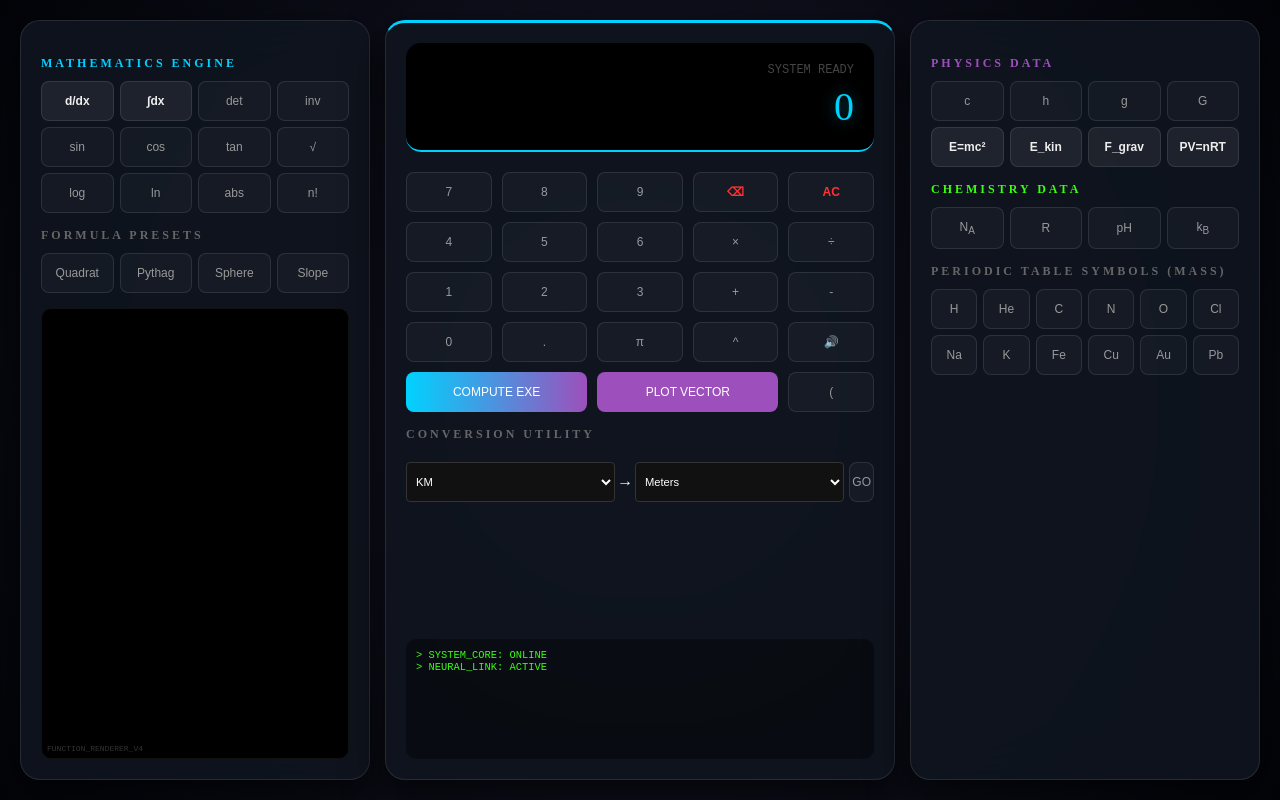
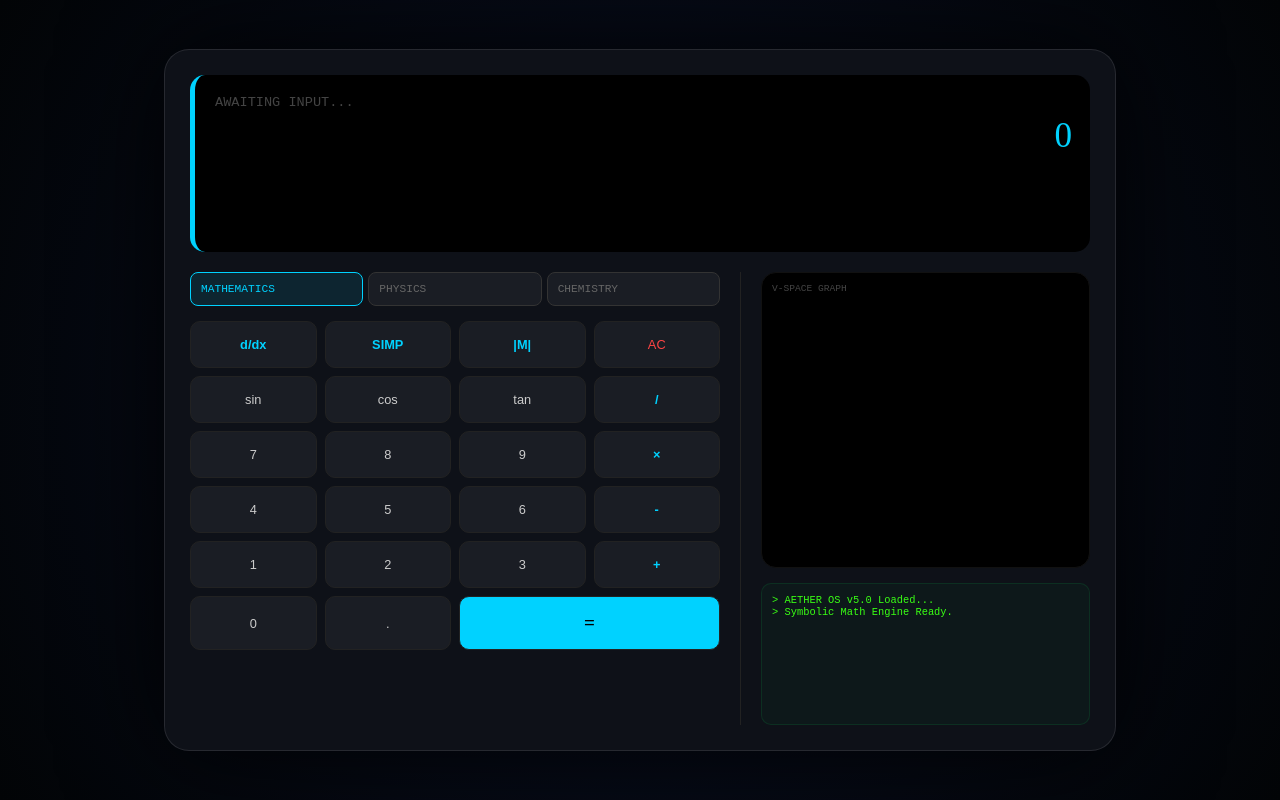
Before and after one commit to yashdeshwal9068-creator/Ultimate-Destroyer-Calculator-PRO, a plain HTML site: page index.html in a window 1280 px wide. Drawn offline with Linux system fonts and the light colour scheme.

Commit message:
Refactor HTML for Quantum Symbolic Engine

```diff
--- a/index.html
+++ b/index.html
@@ -3,217 +3,225 @@
 <head>
     <meta charset="UTF-8">
     <meta name="viewport" content="width=device-width, initial-scale=1.0">
-    <title>AETHER-OMNI | Quantum Intelligence System</title>
+    <title>AETHER-ULTIMA | Quantum Symbolic Engine</title>
     <script src="https://cdnjs.cloudflare.com"></script>
     <link href="https://fonts.googleapis.com" rel="stylesheet">
     <style>
         :root {
-            --m-blue: #00d2ff; --p-purple: #9d50bb; --c-green: #39ff14;
-            --danger: #ff3131; --glass: rgba(15, 20, 30, 0.9); --border: rgba(255, 255, 255, 0.1);
+            --m-color: #00d2ff; --p-color: #bc13fe; --c-color: #39ff14;
+            --bg: #020406; --panel: rgba(15, 18, 25, 0.98);
         }
 
         body {
-            background: #020408; color: #fff; font-family: 'JetBrains Mono', monospace;
-            margin: 0; display: flex; height: 100vh; overflow: hidden;
-            background-image: radial-gradient(circle at 50% 50%, #1a1a2e 0%, #020408 100%);
+            background: var(--bg); color: #fff; font-family: 'JetBrains Mono', monospace;
+            margin: 0; display: flex; justify-content: center; align-items: center; height: 100vh;
+            background-image: radial-gradient(circle at 50% 50%, #0a1128 0%, #020406 100%);
         }
 
-        .master-grid {
-            display: grid; grid-template-columns: 350px 1fr 350px;
-            width: 100%; gap: 15px; padding: 20px; box-sizing: border-box;
+        .calc-container {
+            width: 900px; height: 650px; background: var(--panel);
+            border-radius: 25px; border: 1px solid rgba(255,255,255,0.1);
+            display: grid; grid-template-columns: 1fr 350px; gap: 20px; padding: 25px;
+            box-shadow: 0 0 100px rgba(0,0,0,0.9);
         }
 
-        .panel {
-            background: var(--glass); border: 1px solid var(--border);
-            border-radius: 20px; display: flex; flex-direction: column; padding: 20px;
-            backdrop-filter: blur(25px); box-shadow: 0 15px 40px rgba(0,0,0,0.7);
+        /* Display System */
+        .display-system {
+            grid-column: span 2; background: #000; border-radius: 15px; padding: 20px;
+            border-left: 5px solid var(--m-color); position: relative;
         }
+        #history { font-size: 0.85rem; color: #444; margin-bottom: 5px; }
+        #main-input { font-family: 'Orbitron'; font-size: 2.2rem; color: var(--m-color); outline: none; border: none; background: transparent; width: 100%; text-align: right; }
 
-        /* Displays */
-        .screen-container {
-            background: #000; border-radius: 15px; padding: 20px;
-            border-bottom: 2px solid var(--m-blue); margin-bottom: 20px;
-        }
-        #hist { font-size: 0.75rem; color: #444; height: 20px; text-align: right; }
-        #out { font-family: 'Orbitron'; font-size: 2.5rem; text-align: right; color: var(--m-blue); text-shadow: 0 0 15px rgba(0,210,255,0.4); }
+        /* Left Side: Controls */
+        .control-side { display: flex; flex-direction: column; gap: 15px; }
 
-        /* Grids & Buttons */
-        h2 { font-family: 'Orbitron'; font-size: 0.75rem; letter-spacing: 3px; margin: 15px 0 10px; color: #666; }
-        .grid { display: grid; grid-template-columns: repeat(4, 1fr); gap: 6px; }
+        .mode-tabs { display: flex; gap: 5px; }
+        .tab { flex: 1; padding: 10px; background: rgba(255,255,255,0.05); border: 1px solid #333; color: #666; cursor: pointer; border-radius: 8px; font-size: 0.7rem; transition: 0.3s; }
+        .tab.active { background: rgba(0,210,255,0.1); color: var(--m-color); border-color: var(--m-color); }
 
-        button {
-            background: rgba(255,255,255,0.03); border: 1px solid var(--border);
-            color: #999; padding: 12px 2px; border-radius: 8px; cursor: pointer;
-            font-size: 0.75rem; transition: 0.2s cubic-bezier(0.4, 0, 0.2, 1);
-        }
-        button:hover { background: rgba(255,255,255,0.1); color: #fff; transform: translateY(-2px); border-color: #fff; }
+        .btn-grid { display: grid; grid-template-columns: repeat(4, 1fr); gap: 8px; }
+        button { background: rgba(255,255,255,0.05); border: 1px solid #222; color: #ccc; padding: 15px 5px; border-radius: 10px; cursor: pointer; font-size: 0.8rem; transition: 0.2s; }
+        button:hover { background: rgba(255,255,255,0.1); color: #fff; transform: scale(1.02); border-color: #555; }
 
-        .m-btn:hover { border-color: var(--m-blue); box-shadow: 0 0 10px var(--m-blue); }
-        .p-btn:hover { border-color: var(--p-purple); box-shadow: 0 0 10px var(--p-purple); }
-        .c-btn:hover { border-color: var(--c-green); box-shadow: 0 0 10px var(--c-green); }
+        .op { color: var(--m-color); font-weight: bold; }
+        .solve-btn { grid-column: span 2; background: var(--m-color); color: #000; font-weight: bold; font-family: 'Orbitron'; font-size: 1.2rem; }
+        .solve-btn:hover { background: #fff; box-shadow: 0 0 20px var(--m-color); }
 
-        .special { background: rgba(255,255,255,0.07); font-weight: bold; color: #eee; }
-        .exe { grid-column: span 2; background: linear-gradient(90deg, var(--m-blue), var(--p-purple)); color: #fff; border: none; }
-
-        /* Visual Elements */
-        #v-log { font-size: 0.65rem; color: var(--c-green); height: 100px; overflow-y: auto; background: rgba(0,0,0,0.4); padding: 10px; border-radius: 10px; margin-top: auto; }
-        .canvas-wrap { flex-grow: 1; background: #000; border-radius: 10px; position: relative; margin-top: 15px; border: 1px solid #111; }
+        /* Right Side: Visuals */
+        .visual-side { display: flex; flex-direction: column; gap: 15px; border-left: 1px solid #222; padding-left: 20px; }
+        .graph-area { flex-grow: 1; background: #000; border-radius: 15px; border: 1px solid #111; overflow: hidden; position: relative; }
         canvas { width: 100%; height: 100%; }
 
-        /* Unit Converter */
-        .converter { display: flex; gap: 5px; margin-top: 10px; }
-        select { background: #111; color: #fff; border: 1px solid #333; font-size: 0.7rem; padding: 5px; border-radius: 4px; flex: 1; }
+        .neural-log { height: 120px; background: rgba(0,255,100,0.03); border: 1px solid rgba(0,255,100,0.1); padding: 10px; font-size: 0.65rem; color: var(--c-color); overflow-y: auto; border-radius: 10px; }
 
-        .back { color: var(--danger); font-weight: bold; }
+        .hidden { display: none; }
     </style>
 </head>
 <body>
 
-<div class="master-grid">
-    <!-- LEFT: MATH CORE -->
-    <div class="panel">
-        <h2 style="color: var(--m-blue);">MATHEMATICS ENGINE</h2>
-        <div class="grid">
-            <button class="m-btn special" onclick="ins('derivative(')">d/dx</button>
-            <button class="m-btn special" onclick="ins('integrate(')">∫dx</button>
-            <button class="m-btn" onclick="ins('det(')">det</button>
-            <button class="m-btn" onclick="ins('inv(')">inv</button>
-            <button class="m-btn" onclick="ins('sin(')">sin</button>
-            <button class="m-btn" onclick="ins('cos(')">cos</button>
-            <button class="m-btn" onclick="ins('tan(')">tan</button>
-            <button class="m-btn" onclick="ins('sqrt(')">√</button>
-            <button class="m-btn" onclick="ins('log(')">log</button>
-            <button class="m-btn" onclick="ins('ln(')">ln</button>
-            <button class="m-btn" onclick="ins('abs(')">abs</button>
-            <button class="m-btn" onclick="ins('!')">n!</button>
+<div class="calc-container">
+    <!-- DISPLAY -->
+    <div class="display-system">
+        <div id="history">AWAITING INPUT...</div>
+        <input type="text" id="main-input" value="0" spellcheck="false">
+    </div>
+
+    <!-- LEFT: CALCULATION CORE -->
+    <div class="control-side">
+        <div class="mode-tabs">
+            <div class="tab active" id="m-tab" onclick="setMode('math')">MATHEMATICS</div>
+            <div class="tab" id="p-tab" onclick="setMode('phys')">PHYSICS</div>
+            <div class="tab" id="c-tab" onclick="setMode('chem')">CHEMISTRY</div>
         </div>
-        <h2>FORMULA PRESETS</h2>
-        <div class="grid">
-            <button onclick="lib('(-b + sqrt(b^2 - 4*a*c)) / (2*a)')">Quadrat</button>
-            <button onclick="lib('a^2 + b^2')">Pythag</button>
-            <button onclick="lib('4/3 * pi * r^3')">Sphere</button>
-            <button onclick="lib('m * (y2-y1)/(x2-x1)')">Slope</button>
+
+        <!-- MATH GRID (WITH CALCULUS) -->
+        <div id="math-grid" class="mode-content">
+            <div class="btn-grid">
+                <button class="op" onclick="ins('derivative(\'', '\', \'x\')')">d/dx</button>
+                <button class="op" onclick="ins('simplify(\'', '\')')">SIMP</button>
+                <button class="op" onclick="ins('det([', '])')">|M|</button>
+                <button style="color:#ff4444" onclick="clr()">AC</button>
+
+                <button onclick="ins('sin(')">sin</button>
+                <button onclick="ins('cos(')">cos</button>
+                <button onclick="ins('tan(')">tan</button>
+                <button class="op" onclick="ins('/')">/</button>
+
+                <button onclick="ins('7')">7</button><button onclick="ins('8')">8</button><button onclick="ins('9')">9</button>
+                <button class="op" onclick="ins('*')">×</button>
+
+                <button onclick="ins('4')">4</button><button onclick="ins('5')">5</button><button onclick="ins('6')">6</button>
+                <button class="op" onclick="ins('-')">-</button>
+
+                <button onclick="ins('1')">1</button><button onclick="ins('2')">2</button><button onclick="ins('3')">3</button>
+                <button class="op" onclick="ins('+')">+</button>
+
+                <button onclick="ins('0')">0</button><button onclick="ins('.')">.</button>
+                <button class="solve-btn" onclick="execute()">=</button>
+            </div>
         </div>
-        <div class="canvas-wrap">
-            <canvas id="gCanvas"></canvas>
-            <div style="position:absolute; bottom:5px; left:5px; font-size:0.5rem; color:#333;">FUNCTION_RENDERER_V4</div>
+
+        <!-- PHYSICS GRID -->
+        <div id="phys-grid" class="mode-content hidden">
+            <div class="btn-grid">
+                <button onclick="ins('299792458')">c</button>
+                <button onclick="ins('6.626e-34')">h</button>
+                <button onclick="ins('9.81')">g</button>
+                <button onclick="ins('6.67e-11')">G</button>
+                <button class="op" onclick="ins('^2')">x²</button>
+                <button class="op" onclick="ins('^')">xⁿ</button>
+                <button class="op" onclick="ins('sqrt(')">√</button>
+                <button class="op" onclick="ins('log(')">log</button>
+                <button class="solve-btn" onclick="execute()" style="background:var(--p-color)">=</button>
+                <button class="solve-btn" onclick="draw()" style="background:#fff">PLOT</button>
+            </div>
+        </div>
+
+        <!-- CHEMISTRY GRID -->
+        <div id="chem-grid" class="mode-content hidden">
+            <div class="btn-grid">
+                <button onclick="ins('6.022e23')">N<sub>A</sub></button>
+                <button onclick="ins('8.314')">R</button>
+                <button onclick="ins('1.008')">H</button>
+                <button onclick="ins('12.01')">C</button>
+                <button onclick="ins('14.01')">N</button>
+                <button onclick="ins('16.00')">O</button>
+                <button onclick="ins('22.99')">Na</button>
+                <button onclick="ins('35.45')">Cl</button>
+                <button class="solve-btn" onclick="execute()" style="background:var(--c-color)">=</button>
+                <button onclick="ins('(')">(</button><button onclick="ins(')')">)</button>
+            </div>
         </div>
     </div>
 
-    <!-- CENTER: SYSTEM CORE -->
-    <div class="panel" style="border-top: 3px solid var(--m-blue);">
-        <div class="screen-container">
-            <div id="hist">SYSTEM READY</div>
-            <div id="out">0</div>
+    <!-- RIGHT: VISUALIZER -->
+    <div class="visual-side">
+        <div class="graph-area">
+            <canvas id="canvas"></canvas>
+            <div style="position:absolute; top:10px; left:10px; font-size:0.6rem; color:#444;">V-SPACE GRAPH</div>
         </div>
-        <div class="grid" style="grid-template-columns: repeat(5, 1fr); gap: 10px;">
-            <button onclick="ins('7')">7</button><button onclick="ins('8')">8</button><button onclick="ins('9')">9</button><button class="back" onclick="back()">⌫</button><button class="back" onclick="reset()">AC</button>
-            <button onclick="ins('4')">4</button><button onclick="ins('5')">5</button><button onclick="ins('6')">6</button><button onclick="ins('*')">×</button><button onclick="ins('/')">÷</button>
-            <button onclick="ins('1')">1</button><button onclick="ins('2')">2</button><button onclick="ins('3')">3</button><button onclick="ins('+')">+</button><button onclick="ins('-')">-</button>
-            <button onclick="ins('0')">0</button><button onclick="ins('.')">.</button><button onclick="ins('pi')">π</button><button onclick="ins('^')">^</button><button onclick="speak()">🔊</button>
-            <button class="exe" onclick="calc()">COMPUTE EXE</button>
-            <button class="exe" style="background:var(--p-purple)" onclick="plot()">PLOT VECTOR</button>
-            <button onclick="ins('(')">(</button>
-        </div>
-
-        <h2>CONVERSION UTILITY</h2>
-        <div class="converter">
-            <select id="uFrom"><option value="km">KM</option><option value="mile">Mile</option><option value="degC">°C</option><option value="degF">°F</option></select>
-            <span style="align-self:center">→</span>
-            <select id="uTo"><option value="m">Meters</option><option value="km">KM</option><option value="degF">°F</option><option value="kelvin">Kelvin</option></select>
-            <button onclick="convert()">GO</button>
-        </div>
-
-        <div id="v-log">> SYSTEM_CORE: ONLINE<br>> NEURAL_LINK: ACTIVE</div>
-    </div>
-
-    <!-- RIGHT: PHYS & CHEM -->
-    <div class="panel">
-        <h2 style="color: var(--p-purple);">PHYSICS DATA</h2>
-        <div class="grid">
-            <button class="p-btn" onclick="ins('299792458')">c</button>
-            <button class="p-btn" onclick="ins('6.626e-34')">h</button>
-            <button class="p-btn" onclick="ins('9.8066')">g</button>
-            <button class="p-btn" onclick="ins('6.674e-11')">G</button>
-            <button class="p-btn special" onclick="lib('m * c^2')">E=mc²</button>
-            <button class="p-btn special" onclick="lib('1/2 * m * v^2')">E_kin</button>
-            <button class="p-btn special" onclick="lib('G * m1 * m2 / r^2')">F_grav</button>
-            <button class="p-btn special" onclick="lib('P * V = n * R * T')">PV=nRT</button>
-        </div>
-        <h2 style="color: var(--c-green);">CHEMISTRY DATA</h2>
-        <div class="grid">
-            <button class="c-btn" onclick="ins('6.022e23')">N<sub>A</sub></button>
-            <button class="c-btn" onclick="ins('8.314')">R</button>
-            <button class="c-btn" onclick="ins('-log10(')">pH</button>
-            <button class="c-btn" onclick="ins('1.38e-23')">k<sub>B</sub></button>
-        </div>
-        <h2>PERIODIC TABLE SYMBOLS (MASS)</h2>
-        <div class="grid" style="grid-template-columns: repeat(6, 1fr);">
-            <button onclick="ins('1.008')">H</button><button onclick="ins('4.002')">He</button><button onclick="ins('12.01')">C</button>
-            <button onclick="ins('14.01')">N</button><button onclick="ins('16.00')">O</button><button onclick="ins('35.45')">Cl</button>
-            <button onclick="ins('22.99')">Na</button><button onclick="ins('39.10')">K</button><button onclick="ins('55.84')">Fe</button>
-            <button onclick="ins('63.54')">Cu</button><button onclick="ins('196.9')">Au</button><button onclick="ins('207.2')">Pb</button>
+        <div class="neural-log" id="log">
+            > AETHER OS v5.0 Loaded...<br>> Symbolic Math Engine Ready.
         </div>
     </div>
 </div>
 
 <script>
-    const out = document.getElementById('out');
-    const hist = document.getElementById('hist');
-    const log = document.getElementById('v-log');
-    const canvas = document.getElementById('gCanvas');
+    const input = document.getElementById('main-input');
+    const hist = document.getElementById('history');
+    const log = document.getElementById('log');
+    const canvas = document.getElementById('canvas');
     const ctx = canvas.getContext('2d');
 
-    function ins(s) { if(out.innerText === '0') out.innerText = ''; out.innerText += s; }
-    function back() { out.innerText = out.innerText.slice(0, -1) || '0'; }
-    function reset() { out.innerText = '0'; hist.innerText = 'MEM_RESET'; log.innerHTML = '> Memory Cleared'; }
-    function lib(f) { out.innerText = f; hist.innerText = 'Template Loaded'; }
-
-    function calc() {
-        try {
-            let res = math.evaluate(out.innerText);
-            if(typeof res === 'number') res = +res.toFixed(8);
-            hist.innerText = out.innerText + ' =';
-            out.innerText = res;
-            log.innerHTML += `<br>> Computed: ${res}`;
-        } catch(e) { out.innerText = "SIG_ERR"; log.innerHTML += `<br>> ERR: ${e.message}`; }
+    // Advanced Insert: Handles complex functions like derivative('', 'x')
+    function ins(pre, post = "") {
+        const start = input.selectionStart;
+        const end = input.selectionEnd;
+        const text = input.value;
+        input.value = text.slice(0, start) + pre + post + text.slice(end);
+        input.focus();
+        // Move cursor between the quotes/brackets
+        input.setSelectionRange(start + pre.length, start + pre.length);
     }
 
-    function plot() {
-        canvas.width = canvas.offsetWidth; canvas.height = canvas.offsetHeight;
+    function clr() { input.value = "0"; hist.innerText = ""; }
+
+    function setMode(mode) {
+        document.querySelectorAll('.mode-content').forEach(el => el.classList.add('hidden'));
+        document.querySelectorAll('.tab').forEach(el => el.classList.remove('active'));
+        document.getElementById(mode + '-grid').classList.remove('hidden');
+        document.getElementById(mode[0] + '-tab').classList.add('active');
+
+        const color = mode === 'math' ? 'var(--m-color)' : mode === 'phys' ? 'var(--p-color)' : 'var(--c-color)';
+        document.querySelector('.display-system').style.borderColor = color;
+        input.style.color = color;
+    }
+
+    function execute() {
+        try {
+            let val = input.value;
+            // Process Symbolic Math
+            let result = math.evaluate(val);
+
+            // Format if it's a symbolic derivative object
+            if(result && result.isNode) result = result.toString();
+
+            hist.innerText = val + " =";
+            input.value = result;
+            log.innerHTML += `<br>> Result: ${result}`;
+        } catch (e) {
+            log.innerHTML += `<br>> [!] ERROR: ${e.message}`;
+        }
+    }
+
+    function draw() {
+        canvas.width = canvas.offsetWidth;
+        canvas.height = canvas.offsetHeight;
         ctx.clearRect(0,0,canvas.width, canvas.height);
-        ctx.strokeStyle = '#222'; ctx.beginPath();
-        ctx.moveTo(canvas.width/2,0); ctx.lineTo(canvas.width/2, canvas.height);
-        ctx.moveTo(0, canvas.height/2); ctx.lineTo(canvas.width, canvas.height/2); ctx.stroke();
 
-        ctx.strokeStyle = '#00d2ff'; ctx.beginPath();
-        for(let x = -15; x <= 15; x += 0.1) {
+        // Draw Axis
+        ctx.strokeStyle = '#222';
+        ctx.beginPath();
+        ctx.moveTo(canvas.width/2, 0); ctx.lineTo(canvas.width/2, canvas.height);
+        ctx.moveTo(0, canvas.height/2); ctx.lineTo(canvas.width, canvas.height/2);
+        ctx.stroke();
+
+        // Plot
+        ctx.strokeStyle = 'cyan';
+        ctx.beginPath();
+        for(let x = -20; x <= 20; x += 0.1) {
             try {
-                let y = math.evaluate(out.innerText, {x: x});
+                let y = math.evaluate(input.value, {x: x});
                 let px = canvas.width/2 + (x * 10);
                 let py = canvas.height/2 - (y * 10);
-                if(x === -15) ctx.moveTo(px, py); else ctx.lineTo(px, py);
+                if(x === -20) ctx.moveTo(px, py); else ctx.lineTo(px, py);
             } catch(e) {}
         }
         ctx.stroke();
-        log.innerHTML += "<br>> Plotting Vector...";
-    }
-
-    function convert() {
-        try {
-            const val = parseFloat(out.innerText);
-            const from = document.getElementById('uFrom').value;
-            const to = document.getElementById('uTo').value;
-            const res = math.unit(val, from).toNumber(to);
-            out.innerText = res.toFixed(4);
-            log.innerHTML += `<br>> Converted ${val}${from} to ${to}`;
-        } catch(e) { log.innerHTML += "<br>> Conv Error"; }
-    }
-
-    function speak() {
-        const synth = window.speechSynthesis;
-        synth.speak(new SpeechSynthesisUtterance("Result is " + out.innerText));
+        log.innerHTML += "<br>> Function Vector Rendered.";
     }
 </script>
+
 </body>
 </html>
```
